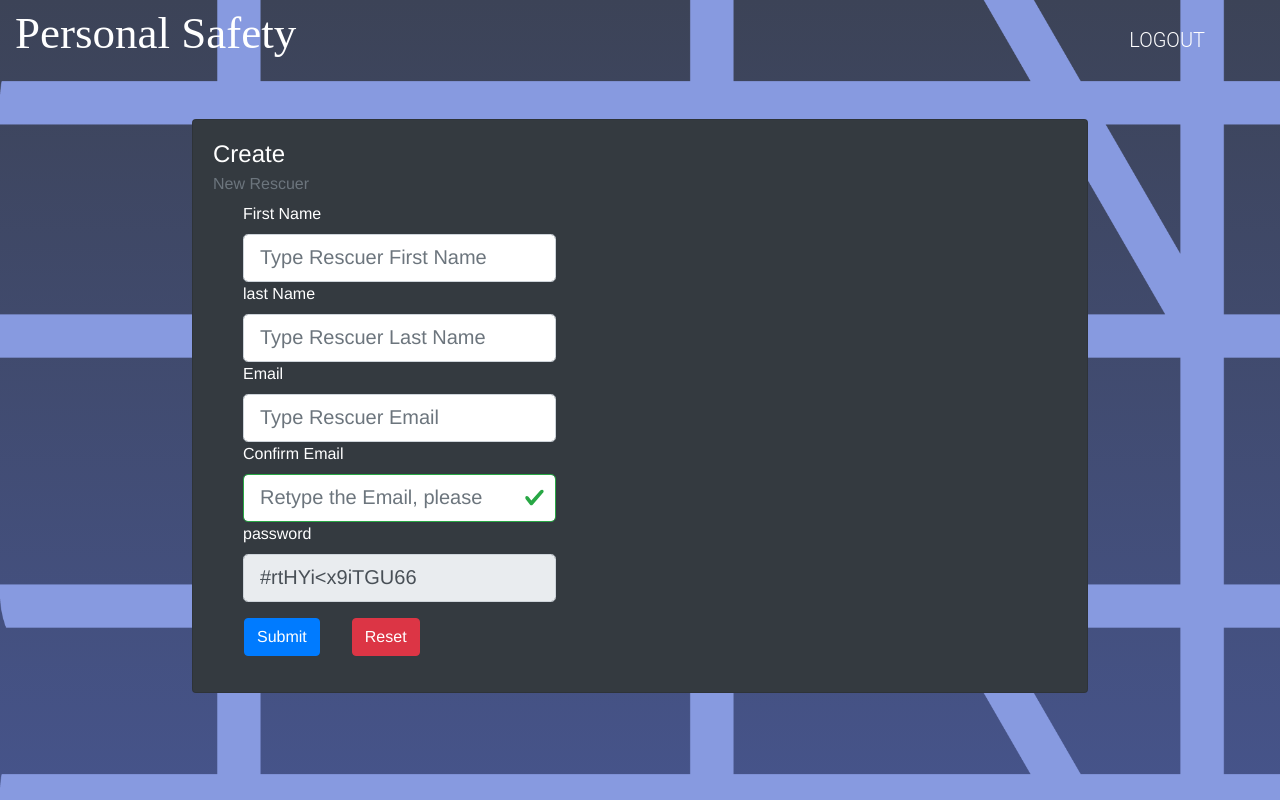
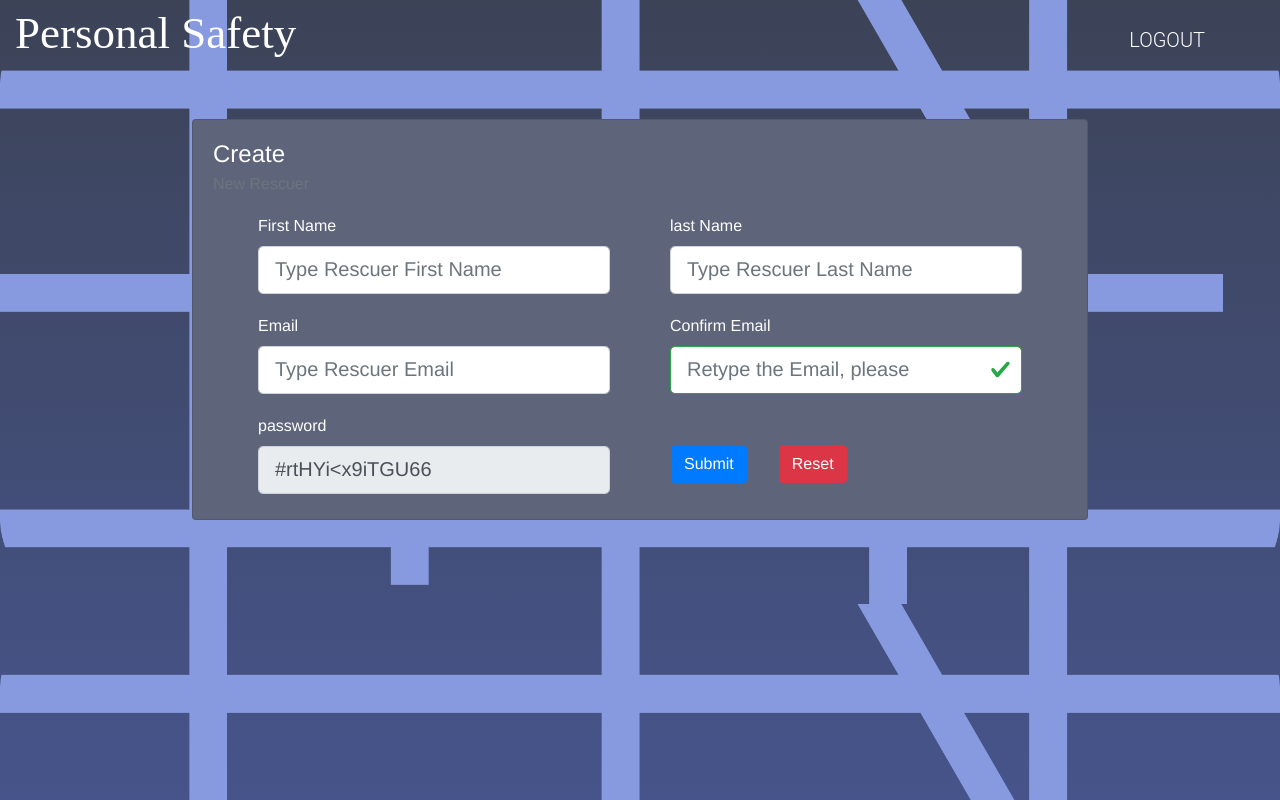
Before and after one commit to B0RU/B0RU-PersonalSafety-frontend, a Vue app: page /personnel/register-rescuer in a window 1280 px wide. Built offline with nearby package versions, Linux system fonts and the light colour scheme; sample sign-in values are in the browser's storage.

Commit message:
ui changes

```diff
--- a/src/components/AdminActions.vue
+++ b/src/components/AdminActions.vue
@@ -23,7 +23,5 @@ export default {
 <style scoped>
 .mainActions {
     display: flex;
-    width: 80%;
-    float: right;
 }
 </style>
--- a/src/components/actions.vue
+++ b/src/components/actions.vue
@@ -14,6 +14,6 @@ export default {
 .actions{
     height: 200px;
     border-radius: 19px;
-    background: #3c4357
+    background: #5E657A
 }
 </style>
--- a/src/components/newButton.vue
+++ b/src/components/newButton.vue
@@ -16,17 +16,15 @@ export default {
 
 <style scoped>
 .newBtn {
-  margin: 10px 0px 20px 0px;
-  width: 15rem;
+    margin-bottom: 20px;
+    width: 100%;
     height: 3rem;
-  font-size: 1.2em;
+    font-size: 1.2rem;
     text-align: center;
     padding: 10px;
     border-radius: 19px;
-  background: #6c63ff;
+    background: #6C63FF;
     color: #fff;
-  font-family: Roboto;
     cursor: pointer;
-  font-weight: bolder;
 }
 </style>
--- a/src/views/AdminPanel.vue
+++ b/src/views/AdminPanel.vue
@@ -11,7 +11,7 @@
                 <add-button action="New Manager"></add-button>
             </router-link>
         </div>
-        <div class="dashboard">
+        <div class="main-actions">
         <router-view/>
         </div>
     </div>
@@ -28,13 +28,21 @@ export default {
 </script>
 
 <style>
+.adminPanel{
+  display: flex;
+    margin-top: 30px;
+}
 .side{
-  width: 15rem;
-  height: 100%;
-  margin: 50px 0px 0px 30px;
-  position: fixed;
+   width: 15%;
+    height: 100%;
+    margin-left: 25px;
 }
-.dashboard {
-  margin-top: 4%;
+.main-actions {
+    width: 75%;
+    margin: 0 auto;
+    float: right;
+    background-color: #5E657A;
+    height: 500px;
+    border-radius: 15px;
 }
 </style>
--- a/src/views/RegisterRescuer.vue
+++ b/src/views/RegisterRescuer.vue
@@ -1,12 +1,13 @@
 <template>
-<b-card class="main" title="Create" sub-title="New Rescuer" bg-variant="dark">
+<b-card class="main" title="Create" sub-title="New Rescuer" >
   <b-container fluid>
     <b-form @submit="onSubmit" @reset="onReset" v-if="show">
             <div class="name">
-              <b-col sm="2">
+              <b-col sm="6">
+              <b-col sm="5">
                 <label for="firstName" class="label">First Name</label>
               </b-col>
-              <b-col sm="5">
+              <b-col sm="12">
                 <b-form-input
                 v-model="form.firstName"
                 id="firstName"
@@ -16,10 +17,12 @@
                 required
                 ></b-form-input>
               </b-col>
-              <b-col sm="2">
+              </b-col>
+              <b-col sm="6">
+              <b-col sm="5">
                 <label for="lastName" class="label">last Name</label>
               </b-col>
-              <b-col sm="5">
+              <b-col sm="12">
                 <b-form-input
                 v-model="form.lastName"
                 id="lastName"
@@ -29,12 +32,14 @@
                 required
                 ></b-form-input>
               </b-col>
+              </b-col>
             </div>
             <div class="email">
-            <b-col sm="2">
+              <b-col sm="6">
+                <b-col sm="5">
                   <label for="email" class="label">Email</label>
                 </b-col>
-            <b-col sm="5">
+                <b-col sm="12">
                   <b-form-input
                   v-model="form.email"
                   id="email"
@@ -44,10 +49,12 @@
                   required
                   ></b-form-input>
                 </b-col>
-            <b-col sm="2">
+              </b-col>
+            <b-col sm="6">
+            <b-col sm="5">
                 <label for="confirm-email" class="label">Confirm Email</label>
             </b-col>
-            <b-col sm="5">
+            <b-col sm="12">
                 <b-form-input id="confirm-email"
                 v-model="confirm"
                 :state="emailState"
@@ -58,18 +65,24 @@
                 v-bind:value="form.email"
                 ></b-form-input>
             </b-col>
+            </b-col>
             </div>
             <div class="password">
-                <b-col sm="2">
+              <b-col sm="6">
+                <b-col sm="5">
                     <label for="password" class="label">password</label>
                 </b-col>
-                <b-col sm="5">
+                <b-col sm="12">
                     <b-form-input v-model="form.password" id="password" size="lg" disabled></b-form-input>
+                </b-col>
+                </b-col>
+                <b-col sm="6" class="btns">
+                <b-button type="submit" variant="primary">Submit</b-button>
+                <b-button type="reset" variant="danger">Reset</b-button>
                 </b-col>
             </div>
             <div>{{getMessages}}</div>
-      <b-button type="submit" variant="primary">Submit</b-button>
-      <b-button type="reset" variant="danger">Reset</b-button>
+
     </b-form>
   </b-container>
 
@@ -149,6 +162,7 @@ export default {
     margin: 0 auto;
     margin-top: 4% ;
     text-align: left;
+    background-color: #5E657A;
 }
 button{
     margin: 1rem;
@@ -157,6 +171,18 @@ button{
     margin-bottom: 0.5rem;
 }
 .email{
-    display: inline;
+    display: flex;
+    margin-top: 20px;
+}
+.name{
+  display: flex;
+  margin-top: 20px;
+}
+.password{
+  display: flex;
+  margin-top: 20px;
+}
+.btns {
+  margin-top: 15px;
 }
 </style>
```
Also changed, not shown: src/components/CardTemplate.vue (added). Lines whose indentation alone changed are shown as unchanged.
